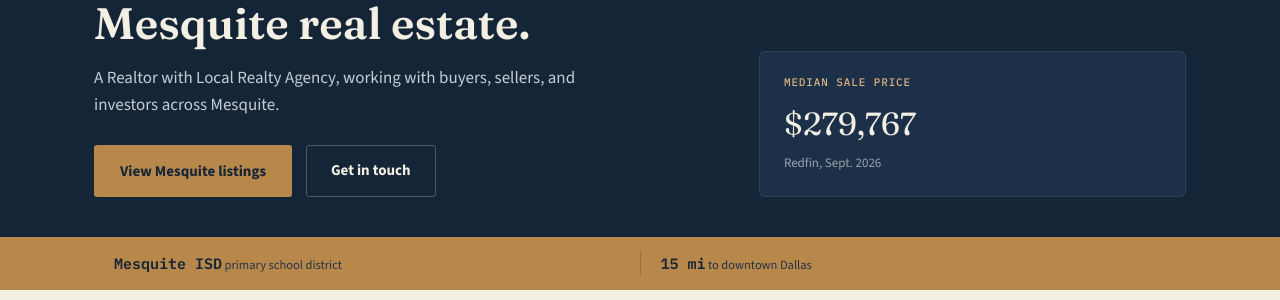
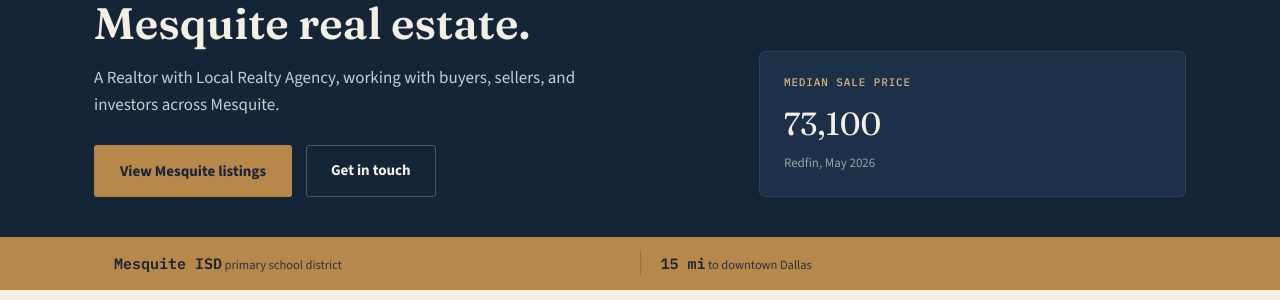
Before and after one commit to nathanielmorales7/deedanddoor, a Jekyll site: the page mesquite.html, which Jekyll copies as it is, in a window 1280 px wide and 900 px high. Shown: the part 197-497 px from the top of the window. Built offline with Jekyll 4.4.1, drawn with Linux system fonts in a browser that asks for light colours.

Commit message:
Correct median sale price to match real Redfin data (fixes region_type filter bug)

```diff
--- a/mesquite.html
+++ b/mesquite.html
@@ -209,8 +209,10 @@
     <div class="hero-fact">
       <div class="label">Median sale price</div>
       <!-- AUTO:PRICE:START -->
-      <div class="val">$279,767</div>
-      <div class="sub">Redfin, Sept. 2026</div>
+      <div class="val">
+      <!-- AUTO:PRICE:END -->73,100</div>
+      <div class="sub">Redfin, May 2026</div>
+
       <!-- AUTO:PRICE:END -->
     </div>
   </div>
```
